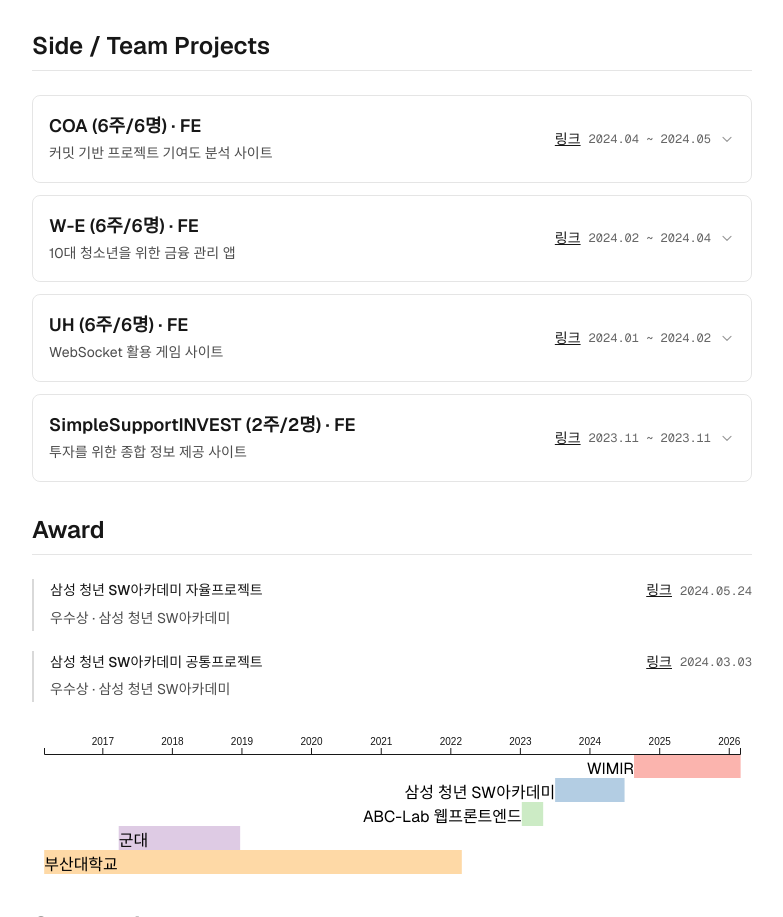
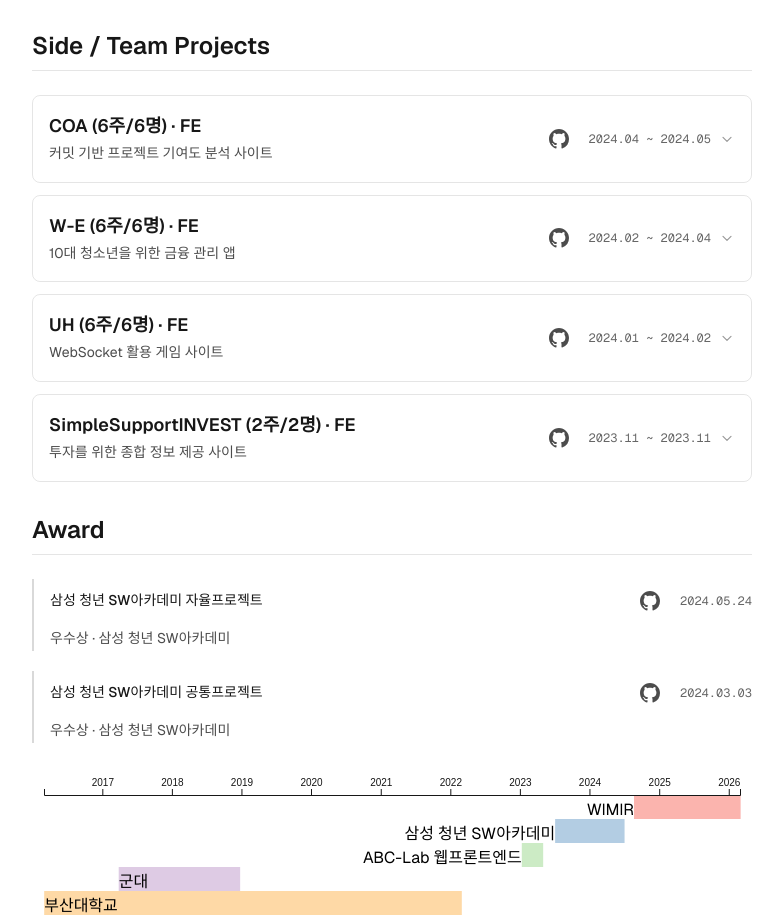
Before and after one commit to Shin-3117/portfolio-next16, a Next.js app: page / in a window 1280 px wide. Shown: the part 1495-2412 px from the top of the page, without its empty margins (248-1031 px from the left). Built offline with nearby package versions, Linux system fonts and the light colour scheme.

Commit message:
RepoLink 컴포넌트 추가 및 기존 링크 표현 방식 통일

```diff
--- a/app/page.tsx
+++ b/app/page.tsx
@@ -7,6 +7,7 @@ import CoA from "@/components/projects/CoA";
 import W_E from "@/components/projects/W-E";
 import UH from "@/components/projects/UH";
 import SimpleSupportInvest from "@/components/projects/SimpleSupportInvest";
+import RepoLink from "@/components/RepoLink";
 import Link from "next/link";
 
 import GitContribute from "@/components/GitContribute";
@@ -98,14 +99,7 @@ export default function Home() {
               <div className="flex items-center justify-between">
                 <p className="font-medium">삼성 청년 SW아카데미 자율프로젝트</p>
                 <div className={'flex gap-2 items-center'}>
-                  <a
-                    href="https://github.com/CommitAnalyze/CoA"
-                    target="_blank"
-                    rel="noopener noreferrer"
-                    className="ml-1 underline"
-                  >
-                    링크
-                  </a>
+                  <RepoLink href="https://github.com/CommitAnalyze/CoA" label="CoA" />
                   <span className="font-mono text-xs tabular-nums text-black/60 dark:text-white/60">2024.05.24</span>
                 </div>
               </div>
@@ -117,14 +111,7 @@ export default function Home() {
               <div className="flex items-center justify-between">
                 <p className="font-medium">삼성 청년 SW아카데미 공통프로젝트</p>
                 <div className={'flex gap-2 items-center'}>
-                  <a
-                    href="https://github.com/Shin-3117/UH"
-                    target="_blank"
-                    rel="noopener noreferrer"
-                    className="ml-1 underline"
-                  >
-                    링크
-                  </a>
+                  <RepoLink href="https://github.com/Shin-3117/UH" label="UH" />
                   <span className="font-mono text-xs tabular-nums text-black/60 dark:text-white/60">2024.03.03</span>
                 </div>
               </div>
--- a/components/CollapsibleCard.tsx
+++ b/components/CollapsibleCard.tsx
@@ -1,4 +1,5 @@
 import type { ReactNode } from "react";
+import RepoLink from "@/components/RepoLink";
 
 /**
  * 접히는 카드 껍데기. 헤더(제목/부제/링크/기간)는 접힌 상태에서도 보이고,
@@ -38,16 +39,7 @@ export default function CollapsibleCard({
         )}
       </div>
       <div className={'flex gap-2 items-center'}>
-        {href && (
-          <a
-            className="underline text-sm"
-            href={href}
-            target="_blank"
-            rel="noopener noreferrer"
-          >
-            링크
-          </a>
-        )}
+        {href && <RepoLink href={href} label={title} />}
         {period && (
           <span className="font-mono text-xs tabular-nums text-black/60 dark:text-white/60">
             {period}
--- /dev/null
+++ b/components/RepoLink.tsx
@@ -0,0 +1,35 @@
+/**
+ * 저장소 링크 (아이콘 버튼).
+ *
+ * inline <a>는 클라이언트 rect 높이가 폰트 메트릭(~17px)으로 잡혀 터치 타깃
+ * 최소 크기(24x24, WCAG 2.5.8)에 미달한다. 여기서는 시각적 크기와 터치 영역을
+ * 분리해서 해결한다 — 보이는 것은 20px 아이콘, 클릭 박스는 44x44(WCAG 2.5.5 AAA).
+ *
+ * 아이콘만 있으므로 접근 가능한 이름은 aria-label로 제공한다. "링크"라는 동일
+ * 텍스트가 페이지에 여러 개 있어 스크린 리더에서 구분되지 않던 문제도 함께 해소.
+ */
+export default function RepoLink({
+  href,
+  label,
+}: {
+  href: string;
+  label: string;
+}) {
+  return <a
+    href={href}
+    target="_blank"
+    rel="noopener noreferrer"
+    aria-label={`${label} GitHub 저장소 열기 (새 창)`}
+    title={`${label} GitHub 저장소`}
+    className="inline-flex h-11 w-11 shrink-0 items-center justify-center rounded-full text-black/70 hover:bg-black/5 hover:text-black dark:text-white/70 dark:hover:bg-white/10 dark:hover:text-white"
+  >
+    <svg
+      aria-hidden="true"
+      viewBox="0 0 16 16"
+      fill="currentColor"
+      className="h-5 w-5"
+    >
+      <path d="M8 0C3.58 0 0 3.58 0 8c0 3.54 2.29 6.53 5.47 7.59.4.07.55-.17.55-.38 0-.19-.01-.82-.01-1.49-2.01.37-2.53-.49-2.69-.94-.09-.23-.48-.94-.82-1.13-.28-.15-.68-.52-.01-.53.63-.01 1.08.58 1.23.82.72 1.21 1.87.87 2.33.66.07-.52.28-.87.51-1.07-1.78-.2-3.64-.89-3.64-3.95 0-.87.31-1.59.82-2.15-.08-.2-.36-1.02.08-2.12 0 0 .67-.21 2.2.82.64-.18 1.32-.27 2-.27.68 0 1.36.09 2 .27 1.53-1.04 2.2-.82 2.2-.82.44 1.1.16 1.92.08 2.12.51.56.82 1.27.82 2.15 0 3.07-1.87 3.75-3.65 3.95.29.25.54.73.54 1.48 0 1.07-.01 1.93-.01 2.2 0 .21.15.46.55.38A7.995 7.995 0 0 0 16 8c0-4.42-3.58-8-8-8Z" />
+    </svg>
+  </a>
+}
```
